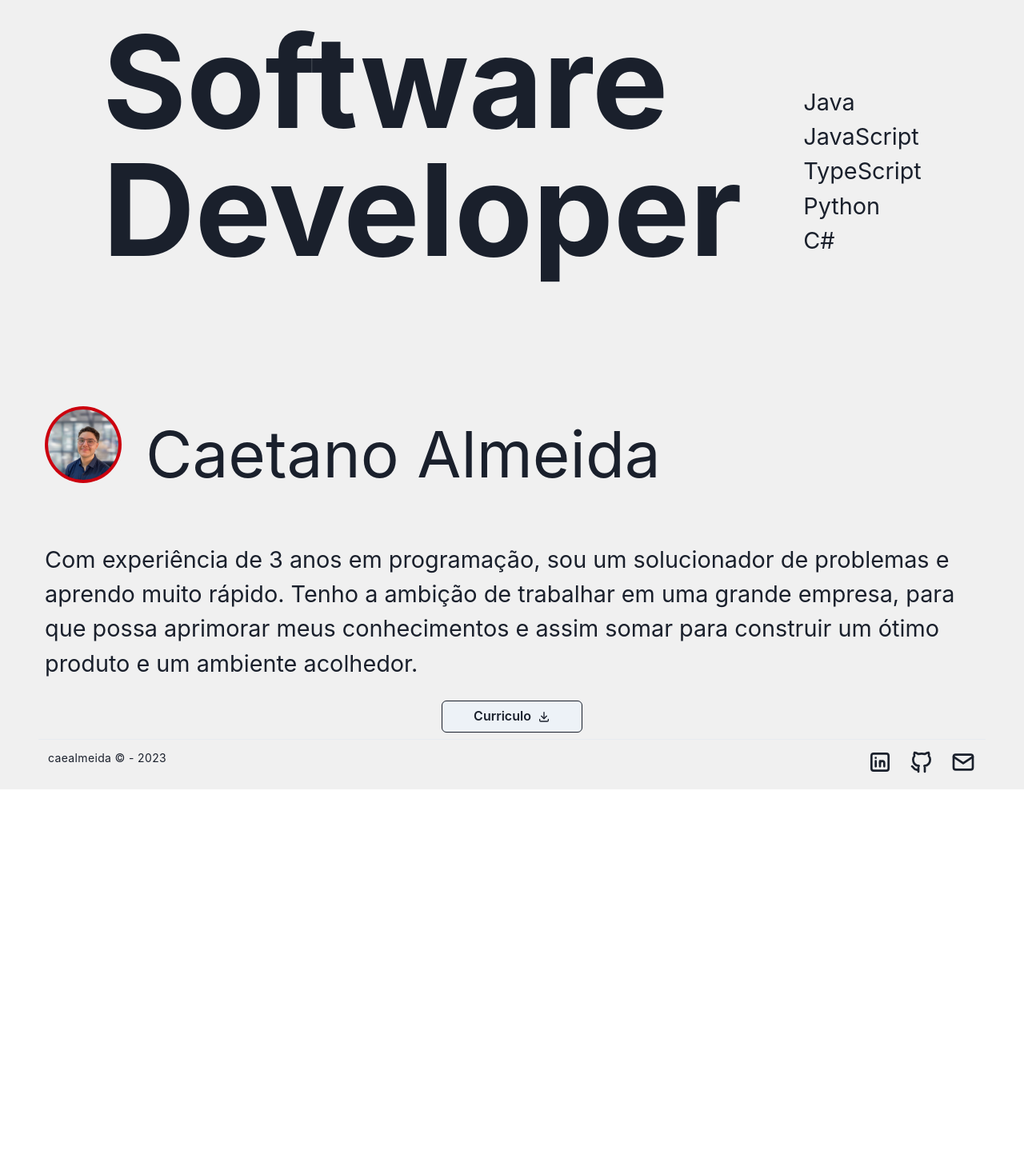
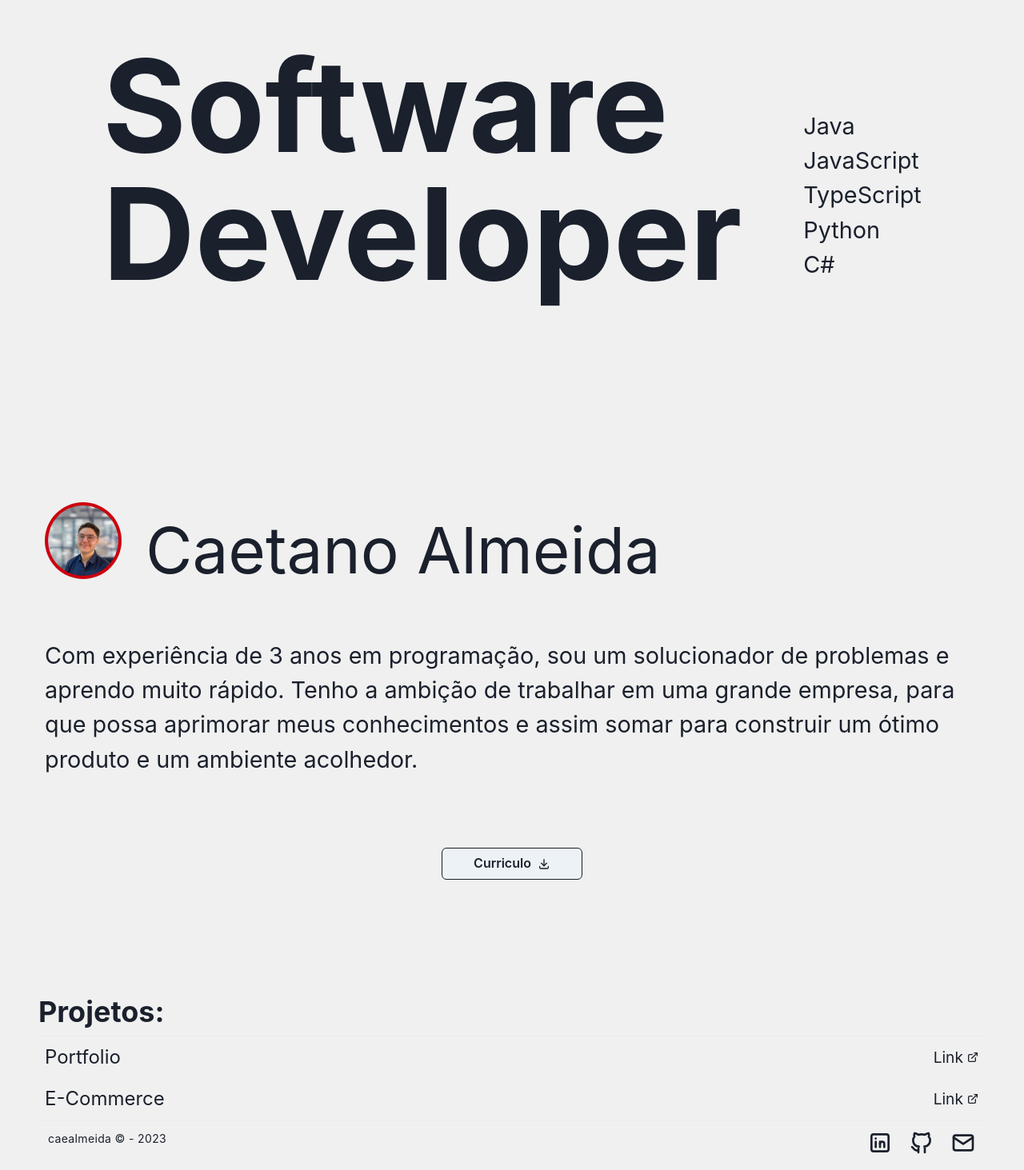
Before and after one commit to caealmeida/Portfolio, a Next.js app: page / in a window 1280 px wide. Shown: the part 268-1731 px from the top of the page at 80% size. Before the commit the page ends 1255 px from the top, so only its background shows below. Built offline with nearby package versions, Linux system fonts and the light colour scheme.

Commit message:
feat: add projects

```diff
--- a/components/About.tsx
+++ b/components/About.tsx
@@ -12,7 +12,7 @@ const About = () => {
   };
 
   return (
-    <Flex id='about' direction='column' justifyContent='center' p={2} mt={150} gap='25px'>
+    <Flex id='about' direction='column' justifyContent='center' p={2} mt={60} gap='25px'>
       <Flex gap='50px' direction='column'>
         <Flex gap='10px'>
           <Avatar
@@ -33,7 +33,7 @@ const About = () => {
           construir um ótimo produto e um ambiente acolhedor.
         </Text>
       </Flex>
-      <Flex direction='column' alignItems='center'>
+      <Flex direction='column' alignItems='center' mt={16}>
         <Button
           w='15%'
           m='auto'
--- a/components/Header.tsx
+++ b/components/Header.tsx
@@ -33,10 +33,10 @@ const Header = () => {
           <Text>Sobre</Text>
         </Link>
         <Link href='#' mx={16}>
+          <Text>Contato</Text>
+        </Link>
+        <Link href='#projects'>
           <Text>Projetos</Text>
-        </Link>
-        <Link href='#'>
-          <Text>Contato</Text>
         </Link>
       </Flex>
       <Flex>
--- a/components/Home.tsx
+++ b/components/Home.tsx
@@ -1,7 +1,7 @@
 import { Flex, Heading, Text } from '@chakra-ui/react';
 
 const Home = () => (
-  <Flex p={2} justifyContent='center' my={50}>
+  <Flex p={2} justifyContent='center' mt={20}>
     <Flex direction='column' maxW='75%'>
       <Text fontSize='5em' p={6}>
         Fullstack
--- /dev/null
+++ b/components/Project.tsx
@@ -0,0 +1,30 @@
+import { Flex, Box, Spacer, Text, Link } from '@chakra-ui/react';
+import { TbExternalLink } from 'react-icons/tb';
+import theme from '../public/Theme';
+
+type Project = {
+  name: string;
+  link: string;
+};
+
+const Project = ({ name, link }: Project) => {
+  return (
+    <Link href={link} _hover={{ bg: 'RGBA(204, 0, 15, 0.8)', color: theme.colors.light }} isExternal>
+      <Flex alignItems='center' justifyContent='space-between'>
+        <Box p={2}>
+          <Text fontSize='1.5em'>{name}</Text>
+        </Box>
+        <Box p={2}>
+          <Flex alignItems='center'>
+            <Text mr={1} fontSize='1.2em'>
+              Link
+            </Text>
+            <TbExternalLink />
+          </Flex>
+        </Box>
+      </Flex>
+    </Link>
+  );
+};
+
+export default Project;
--- /dev/null
+++ b/components/Projects.tsx
@@ -0,0 +1,21 @@
+import { Flex, Heading, Divider } from '@chakra-ui/react';
+import Project from './Project';
+
+const Projects = () => {
+  return (
+    <Flex id='projects' direction='column' justifyContent='center' mt={'32'}>
+      <Heading as='h3' size='xl' py={2}>
+        Projetos:
+      </Heading>
+      <Divider />
+      <Flex direction='column'>
+        <Project name={'Portfolio'} link={'https://github.com/caealmeida/Portfolio'} />
+        <Project name={'E-Commerce'} link={'https://github.com/caealmeida/shopping-cart'} />
+        {/* <Project />
+      <Project /> */}
+      </Flex>
+    </Flex>
+  );
+};
+
+export default Projects;
--- a/pages/index.tsx
+++ b/pages/index.tsx
@@ -3,6 +3,7 @@ import Header from '../components/Header';
 import Footer from '../components/Footer';
 import Home from '../components/Home';
 import About from '../components/About';
+import Projects from '../components/Projects';
 
 const IndexPage = () => {
   const color = useColorModeValue('blackAlpha.100', 'blackAlpha.800');
@@ -13,6 +14,7 @@ const IndexPage = () => {
         <Header />
         <Home />
         <About />
+        <Projects />
         <Divider />
         <Footer />
       </Container>
```
